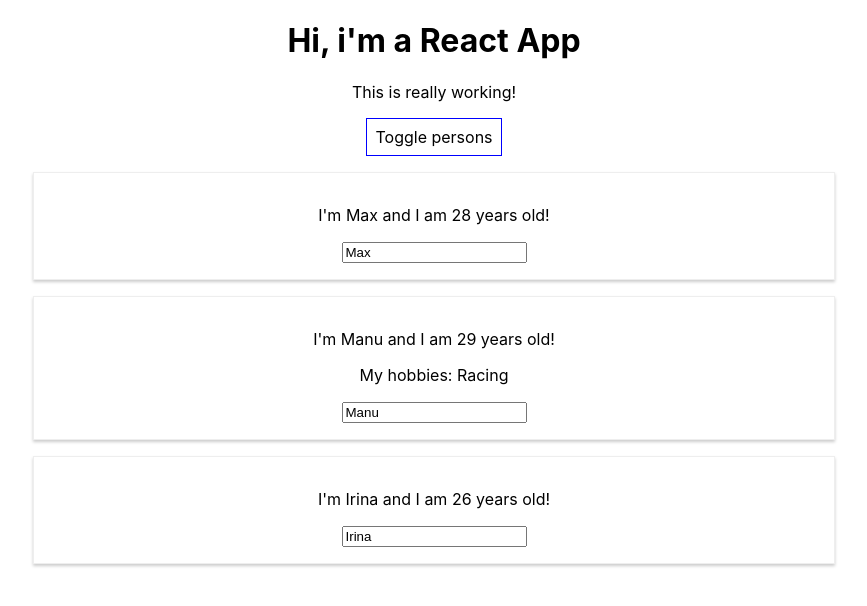
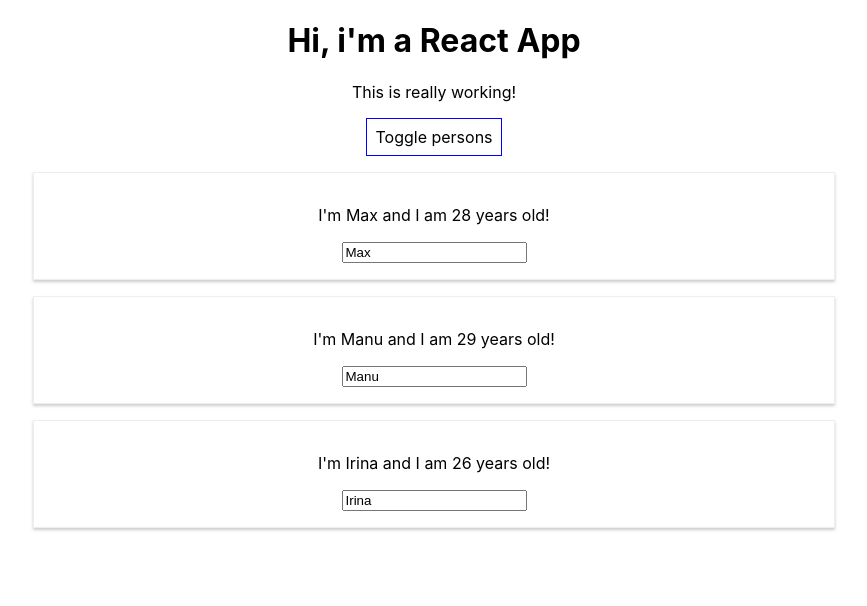
Before and after one commit to brainman07/react-complete-guide, a React (Create React App) app: page / in a window 1280 px wide. Both pictures are taken after a click on the button "Toggle persons". Shown: the top 606 px of the page, without its empty margins (206-1073 px from the left). Built offline with nearby package versions, Linux system fonts and the light colour scheme.

Commit message:
flexible lists & immutable updates

```diff
--- a/src/App.js
+++ b/src/App.js
@@ -5,29 +5,34 @@
 class App extends Component {
     state = {
         persons: [
-            {name: 'Max', age: 28},
-            {name: 'Manu', age: 29},
-            {name: 'Irina', age: 26}
+            {id: '1', name: 'Max', age: 28},
+            {id: '2', name: 'Manu', age: 29},
+            {id: '3', name: 'Irina', age: 26}
         ],
         otherState: 'some other value',
         showPersons: false
     }
 
-    switchNameHandler = (newName) => {
-        // console.log('Was clicked!');
-        this.setState({persons: [
-            {name: newName, age: 28},
-            {name: 'Manu', age: 29},
-            {name: 'Stephanie', age: 27}
-        ]});
+    nameChangeHandler = (event, id) => {
+        const personIndex = this.state.persons.findIndex(p => {
+            return p.id == id;
+        });
+
+        const person = {
+            ...this.state.persons[personIndex]
+        };
+
+        person.name = event.target.value;
+        const persons = [...this.state.persons];
+        persons[personIndex] = person;
+
+        this.setState({persons: persons});
     }
 
-    nameChangeHandler = (event) => {
-        this.setState({persons: [
-            {name: 'Max', age: 28},
-            {name: event.target.value, age: 29},
-            {name: 'Stephanie', age: 26}
-        ]});
+    deletePersonHandler = (personIndex) => {
+        const persons = [...this.state.persons];
+        persons.splice(personIndex, 1);
+        this.setState({persons: persons});
     }
 
     togglePersonsHandler = () => {
@@ -49,21 +54,15 @@
         if (this.state.showPersons) {
             persons = (
                 <div>
-                    <Person
-                        name={this.state.persons[0].name}
-                        age={this.state.persons[0].age}
-                    />
-                    <Person
-                        name={this.state.persons[1].name}
-                        age={this.state.persons[1].age}
-                        click={this.switchNameHandler.bind(this, 'Max!!!')}
-                        changed={this.nameChangeHandler}
-                    >My hobbies: Racing
-                    </Person>
-                    <Person
-                        name={this.state.persons[2].name}
-                        age={this.state.persons[2].age}
-                    />
+                    {this.state.persons.map((person, index) => {
+                        return <Person
+                            name={person.name}
+                            age={person.age}
+                            click={() => this.deletePersonHandler(index)}
+                            key={person.id}
+                            changed={(event) => this.nameChangeHandler(event, person.id)}
+                        />
+                    })}
                 </div>
             );
         }
@@ -82,7 +81,6 @@
                 {persons}
             </div>
         );
-        // return React.createElement('div', {className: 'App'}, React.createElement('h1', null, 'Hi, i\'m a React App'));
     }
 }
 
```
